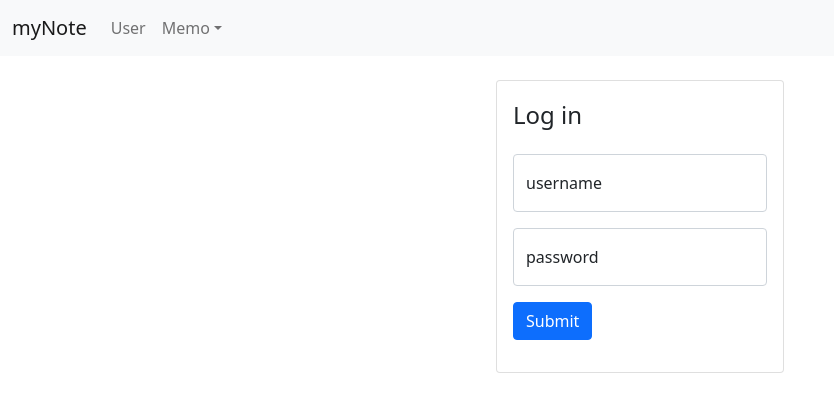
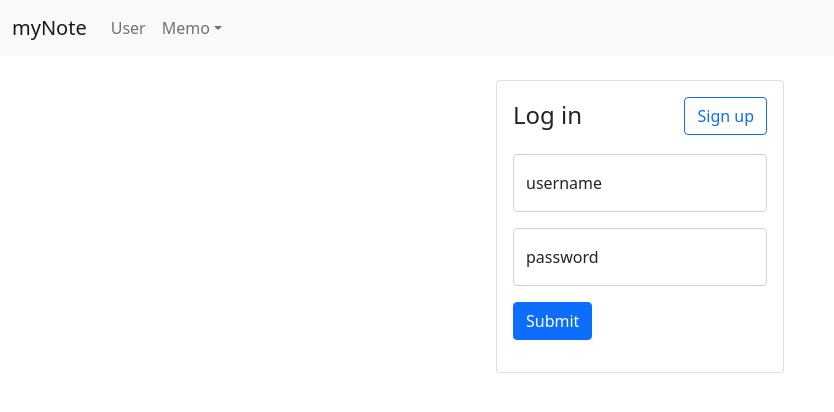
Before and after one commit to Themion/myNote, a React (Create React App) app in the folder frontend/: page /login in a window 1280 px wide. Shown: the top 412 px of the page, without its empty margins (0-834 px from the left). Built offline with nearby package versions, Linux system fonts and the light colour scheme.

Commit message:
UserForm의 링크 버튼 개선

```diff
--- a/frontend/src/user/UserForm.js
+++ b/frontend/src/user/UserForm.js
@@ -26,6 +26,7 @@ export const UserForm = (props) => {
     }
 
     const input_list = []
+    let link = undefined
 
     // Input을 만들기 위한 값을 모두 넣은 뒤
     props.inputs.forEach(input => input_list.push(
@@ -41,13 +42,17 @@ export const UserForm = (props) => {
             value={input.value} />
     ))
 
+    if (props.link !== undefined) {
+        link = <a className="float-end btn btn-outline-primary" href={props.link.to}>{props.link.text}</a>
+    }
+
     // UserForm을 Return
     return (
         <div className="d-flex justify-content-center">
             <div className={`card ` + styles.card}>
                 <div className="card-body">
                     {props.alert}
-                    {/* <a className="float-end btn btn-outline-primary" href={props.link.to}>{props.link.text}</a> */}
+                    {link}
                     <h4 className="card-title mb-4 mt-1">{props.name}</h4>
                     <form onSubmit={onSubmit} className="needs-validation" noValidate>
                         {input_list}
```
